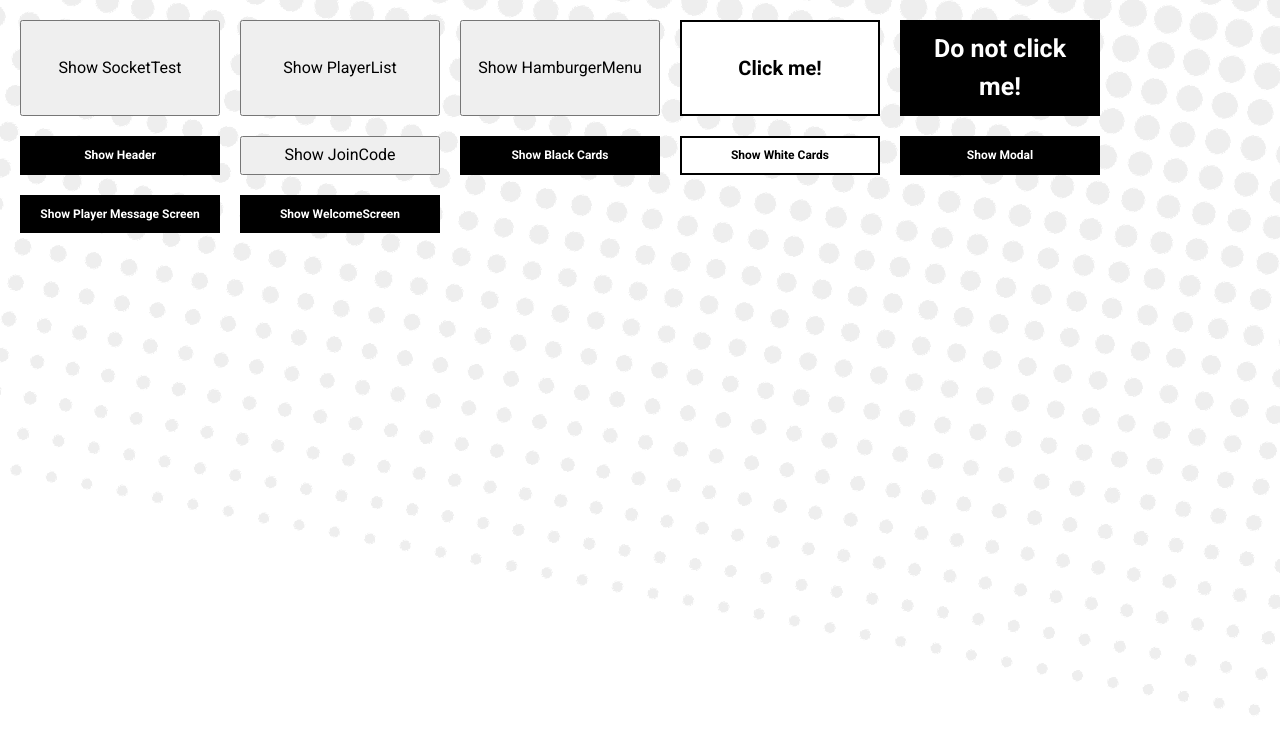
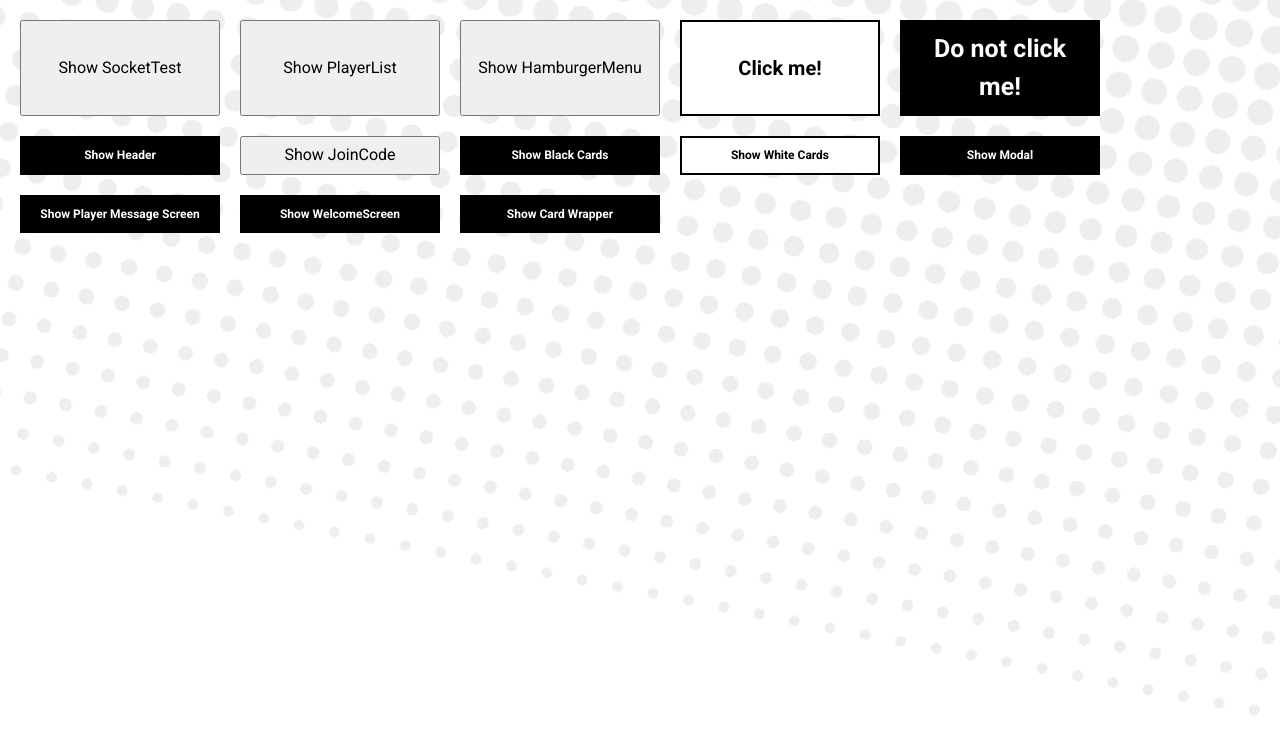
Before and after one commit to I3uckwheat/cards-of-carousal, a React (Create React App) app in the folder frontend/: page / in a window 1280 px wide. Shown: the top 754 px of the page. Built offline with nearby package versions, Linux system fonts and the light colour scheme; no server answers.

Commit message:
Update App.js to fix conflict

```diff
--- a/frontend/src/App.js
+++ b/frontend/src/App.js
@@ -12,6 +12,7 @@ import DisplayJoinCode from './components/JoinCode/JoinCode';
 import BlackCardExample from './temp/BlackCardExample';
 import WhiteCardExample from './temp/WhiteCardExample';
 import WelcomeScreen from './components/screens/WelcomeScreen/WelcomeScreen';
+import CardWrapperExample from './temp/CardWrapperExample';
 
 import Modal from './components/Modal/Modal';
 import playerList from './temp/playerList';
@@ -30,6 +31,7 @@ function App() {
   const [showModal, setShowModal] = useState(false);
   const [showPlayerMessageScreen, setShowPlayerMessageScreen] = useState(false);
   const [showWelcomeScreen, setShowWelcomeScreen] = useState(false);
+  const [showCardWrapper, setShowCardWrapper] = useState(false);
 
   return (
     <div className="App primary-background">
@@ -111,6 +113,12 @@ function App() {
         >
           Show WelcomeScreen
         </Button>
+        <Button
+          type="button"
+          onClick={() => setShowCardWrapper(!showCardWrapper)}
+        >
+          Show Card Wrapper
+        </Button>
       </div>
       {showHeader && (
         <Header className="header">
@@ -178,6 +186,7 @@ function App() {
       )}
 
       {showWelcomeScreen && <WelcomeScreen />}
+      {showCardWrapper && <CardWrapperExample />}
     </div>
   );
 }
```
